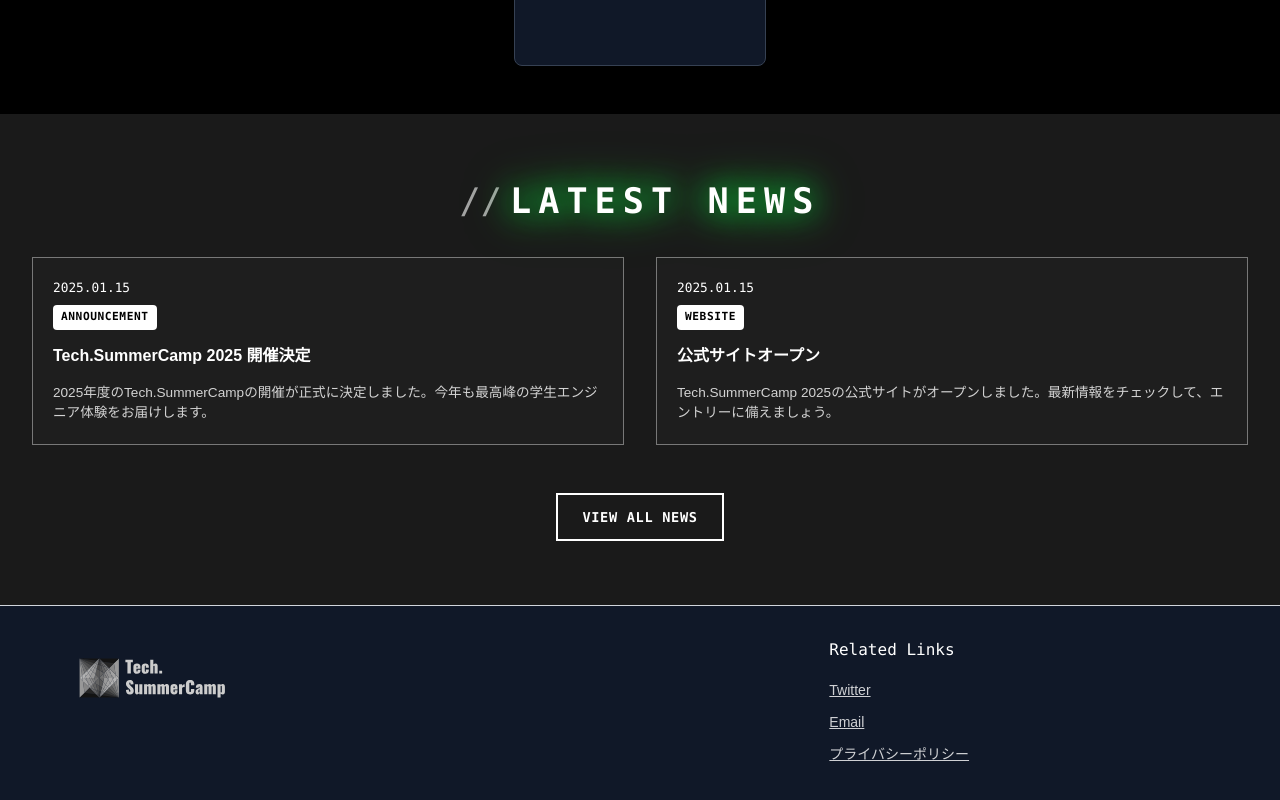
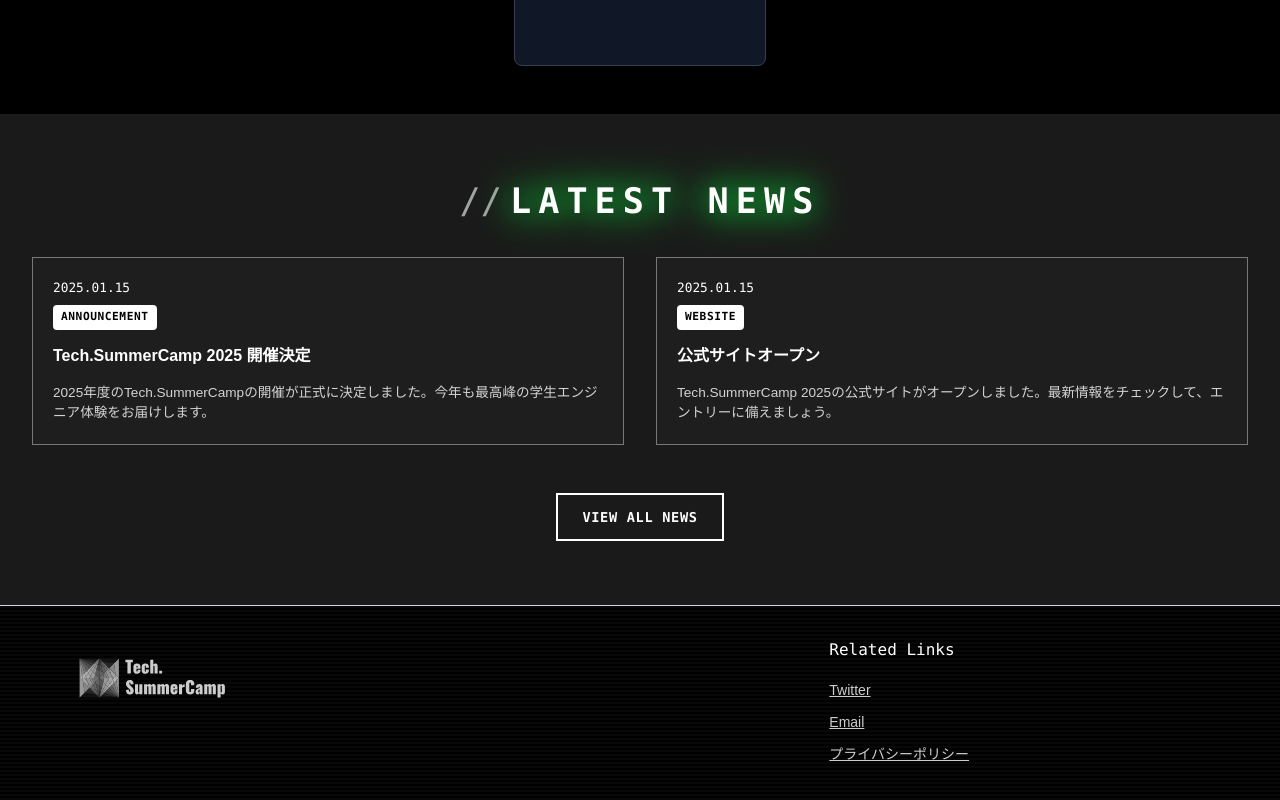
Before and after one commit to Tech-SummerCamp/TSC, a React (Vite) app: page /2025 in a window 1280 px wide. Shown: the part 3631-4431 px from the top of the page. Built offline with nearby package versions, Linux system fonts and the light colour scheme.

Commit message:
change footer colar

```diff
--- a/src/components/layout/Footer.tsx
+++ b/src/components/layout/Footer.tsx
@@ -2,7 +2,7 @@
 
 const Footer = () => {
   return (
-    <footer className="bg-gray-900 border-t border-gray-300 md:pt-8 md:pb-2">
+    <footer className="bg-[repeating-linear-gradient(0deg,transparent,transparent_2px,rgba(255,255,255,0.03)_2px,rgba(255,255,255,0.03)_4px)] border-t border-gray-300 md:pt-8 md:pb-2">
       <div className="max-w-[1200px] mx-auto px-4 md:px-8">
         <div className="grid grid-cols-1 md:grid-cols-[2fr_1fr] mb-8 md:mb-12">
           <div className="footer-section md:mb-0">
```
